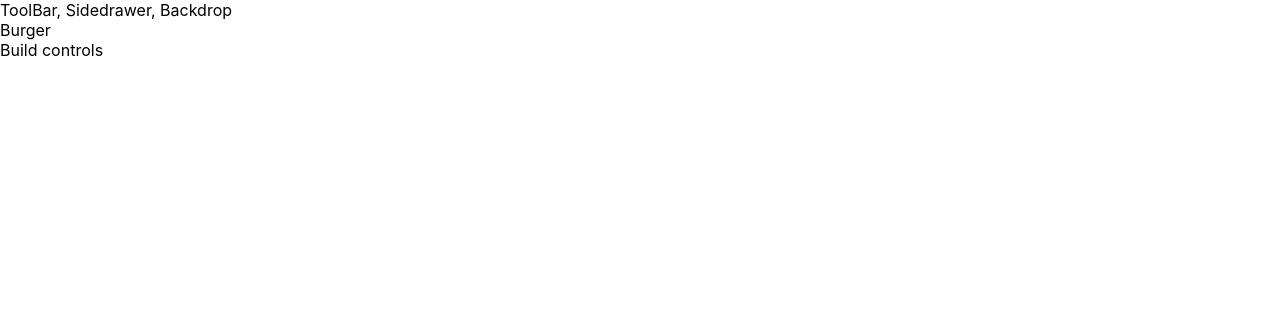
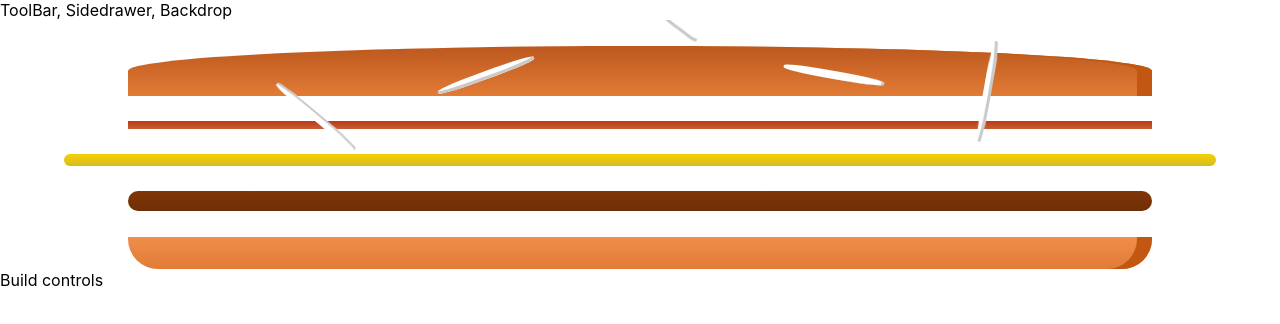
Before and after one commit to gerbriel/hamburger, a React (Create React App) app: page / in a window 1280 px wide. Shown: the top 324 px of the page. Built offline with nearby package versions, Linux system fonts and the light colour scheme.

Commit message:
created initial burger
is hardcoded and isnt being dynamically populated

```diff
--- a/package.json
+++ b/package.json
@@ -6,6 +6,7 @@
     "@testing-library/jest-dom": "^5.11.9",
     "@testing-library/react": "^11.2.5",
     "@testing-library/user-event": "^12.6.3",
+    "prop-types": "^15.7.2",
     "react": "^17.0.1",
     "react-dom": "^17.0.1",
     "react-scripts": "4.0.2",
--- /dev/null
+++ b/src/components/Burger/Burger.css
@@ -0,0 +1,27 @@
+.Burger {
+    width:100%;
+    margin:auto;
+    height:250px;
+    overflow:scroll;
+    text-align:center;
+    font-weight:bold;
+    font-size:1.2rem;
+}
+@media(min-width:1000px) and (min-height:700px){
+    .burger{
+        width:700px;
+        height:600px;
+    }
+}
+@media(min-width:500px) and (min-height:401px){
+    .burger{
+        width:450px;
+        height:400px;
+    }
+}
+@media(min-width:500px) and (min-height:400px){
+    .burger{
+        width:350px;
+        height:300px;
+    }
+}
--- a/src/components/Burger/Burger.js
+++ b/src/components/Burger/Burger.js
@@ -0,0 +1,17 @@
+import React from 'react';
+import classes from './Burger.css';
+import BurgerIngredient from './BurgerIngredient/BurgerIngredient';
+
+const burger =(props)=>{
+    return(
+        <div className='Burger'>
+            <BurgerIngredient type='bread-top'/>
+            <BurgerIngredient type='bacon'/>
+            <BurgerIngredient type='cheese'/>
+            <BurgerIngredient type='meat'/>
+            <BurgerIngredient type='bread-bottom'/>
+        </div>
+    );
+};
+
+export default burger;
--- a/src/components/Burger/BurgerIngredient/BurgerIngredient.js
+++ b/src/components/Burger/BurgerIngredient/BurgerIngredient.js
@@ -1,35 +1,41 @@
-import React from 'react';
-import classes from './BurgerIngredients.css';
-const burgerIngredient = (props)=>{
+import React, {Component} from 'react';
+import classes from '../BurgerIngredient/BurgerIngredient.css';
+import PropTypes from 'prop-types';
+class BurgerIngredient extends Component {
+    render(){
         let ingredient=null;
-    switch(props.type){
+        switch(this.props.type){
             case('bread-bottom'):
-        ingredient=<div className={classes.BreadBottom}></div>;
+            ingredient=<div className='BreadBottom'></div>;
             break;
             case('bread-top'):
             ingredient=(
-        <div className={classes.BreadTop}>
-            <div className={classes.Seeds1}></div>
-            <div className={classes.Seeds2}></div>
+            <div className='BreadTop'>
+                <div className='Seeds1'></div>
+                <div className='Seeds2'></div>
             </div>);
             break;
             case('meat'):
-        ingredient=<div className={classes.Meat}></div>;
+            ingredient=<div className='Meat'></div>;
             break;
             case('cheese'):
-        ingredient=<div className={classes.Cheese}></div>;
+            ingredient=<div className='Cheese'></div>;
             break;
             case('salad'):
-        ingredient=<div className={classes.Salad}></div>;
+            ingredient=<div className='Salad'></div>;
             break;
             case('bacon'):
-        ingredient=<div className={classes.Bacon}></div>;
+            ingredient=<div className='Bacon'></div>;
             break;
             default:
                 ingredient=null;
 
         }
         return ingredient;
+    }
+}
+BurgerIngredient.propTypes={
+    type: PropTypes.string.isRequired
 };
 
-export default burgerIngredient;
+export default BurgerIngredient;
--- a/src/containers/BurgerBuilder/BurgerBuilder.js
+++ b/src/containers/BurgerBuilder/BurgerBuilder.js
@@ -1,10 +1,12 @@
 import React, {Component} from 'react';
 import Aux from '../../hoc/Aux';
+import Burger from '../../components/Burger/Burger';
+
 class BurgerBuilder extends Component{
     render(){
         return(
             <Aux>
-                <div>Burger</div>
+                <Burger/>
                 <div>Build controls</div>
             </Aux>
         );
```
Also changed, not shown: src/components/Burger/BurgerIngredient/BurgerIngredient.css (indentation only), 1 other file (tests, documents, lock files or other folders). Lines whose indentation alone changed are shown as unchanged.
